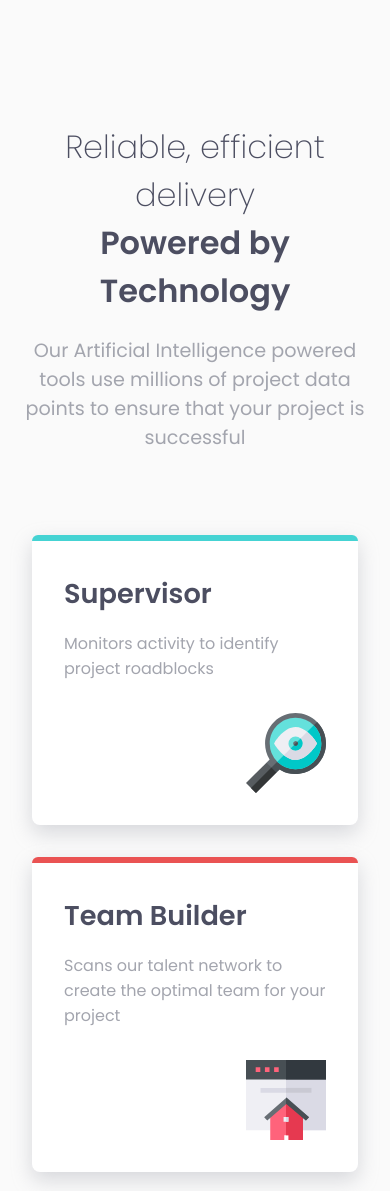
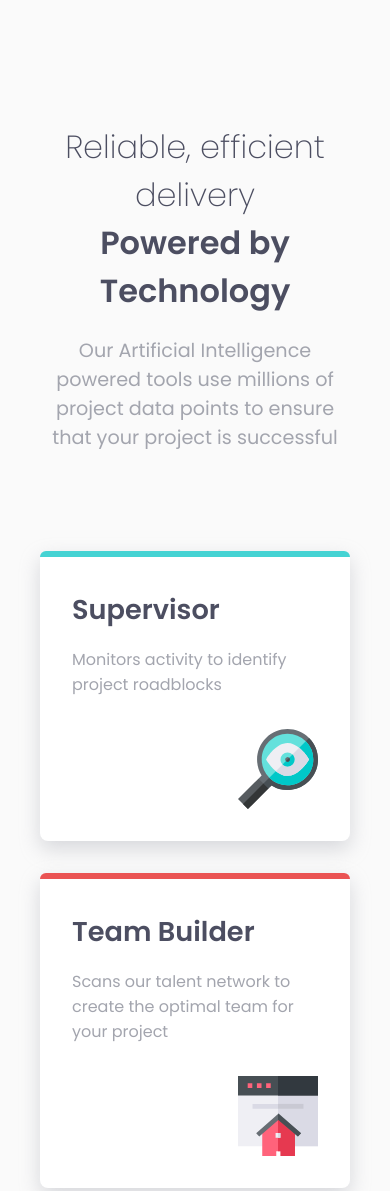
Before and after one commit to b16h22/four_card_feature_section_solution, a plain HTML site: page index.html in a window 390 px wide. Shown: the top 1191 px of the page. Drawn offline with Linux system fonts and the light colour scheme.

Commit message:
edit styles.css

```diff
--- a/styles/styles.css
+++ b/styles/styles.css
@@ -1,27 +1,31 @@
+
+    * {
+      font-family: Poppins;
+      font-size: 16px;
+    }
 
     body {
       margin: 0;
       padding: 0;
       background-color: hsl(0, 0%, 98%);
-      font-family: Poppins;
     }
 
     .subtitle {
       font-weight: 200;
-      font-size: 2.2em;
+      font-size: 2.2rem;
       color: hsl(234, 12%, 34%);
       margin-bottom: 0;
     }
 
     .title {
       font-weight: 600;
-      font-size: 2.2em;
+      font-size: 2.2rem;
       color: hsl(234, 12%, 34%);
       margin-top: 0;
     }
 
     .description {
-      font-size: 1em;
+      font-size: 1rem;
     }
 
     h3 {
@@ -32,7 +36,7 @@
     }
 
     p {
-      font-size: 0.8em;
+      font-size: 0.8rem;
       font-weight: 400;
       color: hsl(229, 6%, 66%);
     }
@@ -43,31 +47,31 @@
       justify-content: center;
       align-items: center;
       max-height: 100%;
-      padding: 1em 0;
+      padding: 16px 0;
     }
 
     .header {
       max-height: 100%;
       max-width: 40%;
       text-align: center;
-      margin-top: 2em;
+      margin-top: 32px;
     }
 
     .content {
       display: grid;
-      grid-template-columns: 21em 21em 21em;
+      grid-template-columns: 31.3% 31.3% 31.3%;
       grid-template-rows: auto auto auto auto;
-      gap: 2em;
-      padding: 2em;
+      gap: 32px;
+      padding: 32px;
       max-height: 100%;
-      max-width: 71em;
+      max-width: 80%;
     }
 
     .card1, .card2, .card3, .card4 {
       width: 100%;
       background-color: white;
       border-radius: 8px;
-      padding-bottom: 2em;
+      padding-bottom: 32px;
       box-shadow: 0 8px 20px 0 hsla(229, 6%, 66%, 0.4);
     }
 
@@ -88,12 +92,12 @@
     }
 
     .card_content {
-      padding: 2em;
+      padding: 32px;
     }
 
     .icon {
       float: right;
-      margin-top: 1em;
+      margin-top: 16px;
     }
 
     .card1, .card2, .card3, .card4::after {
@@ -131,8 +135,9 @@
       .content {
         grid-template-columns: auto;
         grid-template-rows: auto auto auto auto;
-        padding: 2em;
+        padding: 40px;
         max-width: 100%;
+        margin-top: 40px;
       }
 
       .card1 {
@@ -153,28 +158,30 @@
 
       .header {
         max-width: 100%;
-        margin: 5em 1em 2em 1em;
+        margin-top: 80px;
+        padding-left: 40px;
+        padding-right: 40px;
       }
 
       .subtitle, .title {
-        font-size: 2em;
+        font-size: 2rem;
       }
 
       .description {
-        font-size: 1.2em;
+        font-size: 1.2rem;
       }
 
       h3 {
-        font-size: 1.7em;
+        font-size: 1.7rem;
       }
 
       p {
-        font-size: 1em;
+        font-size: 1rem;
       }
 
       .icon {
-        height: 5em;
-        width: 5em;
+        height: 80px;
+        width: 80px;
       }
 
     }
```
